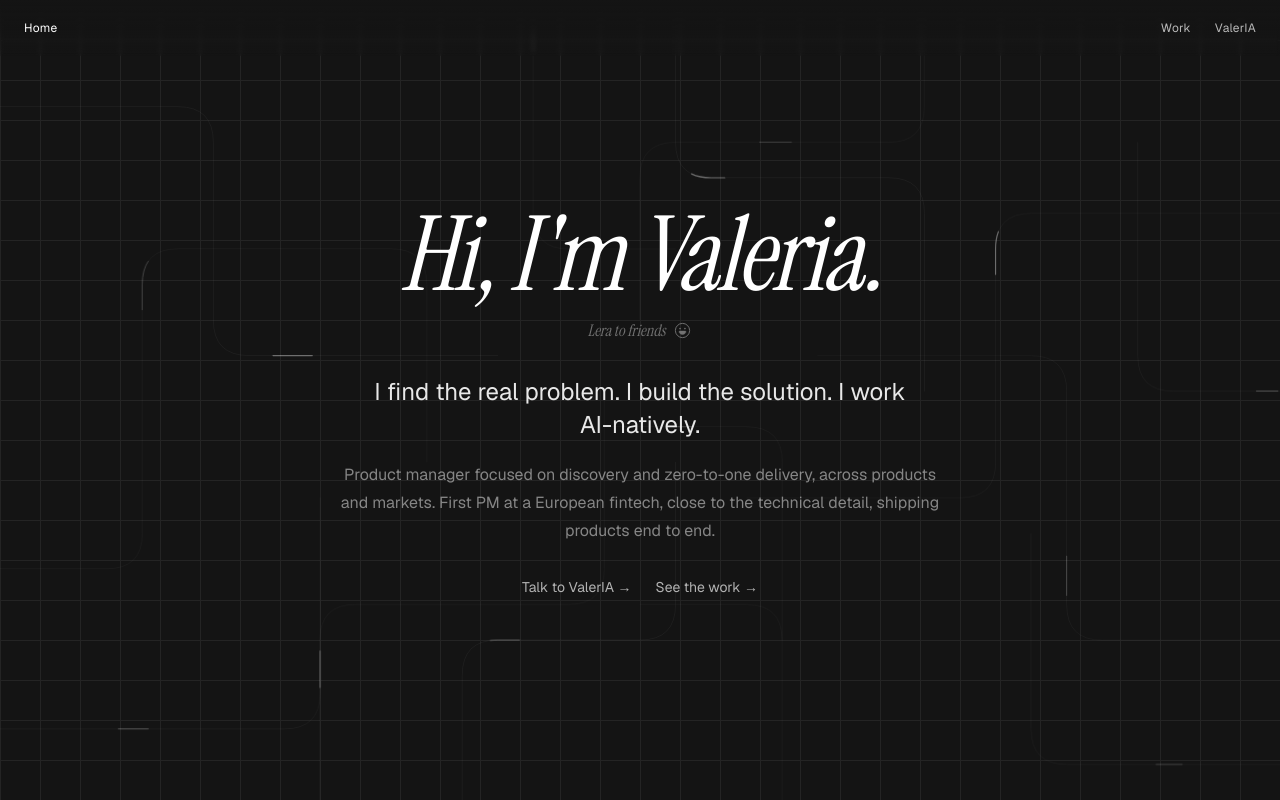
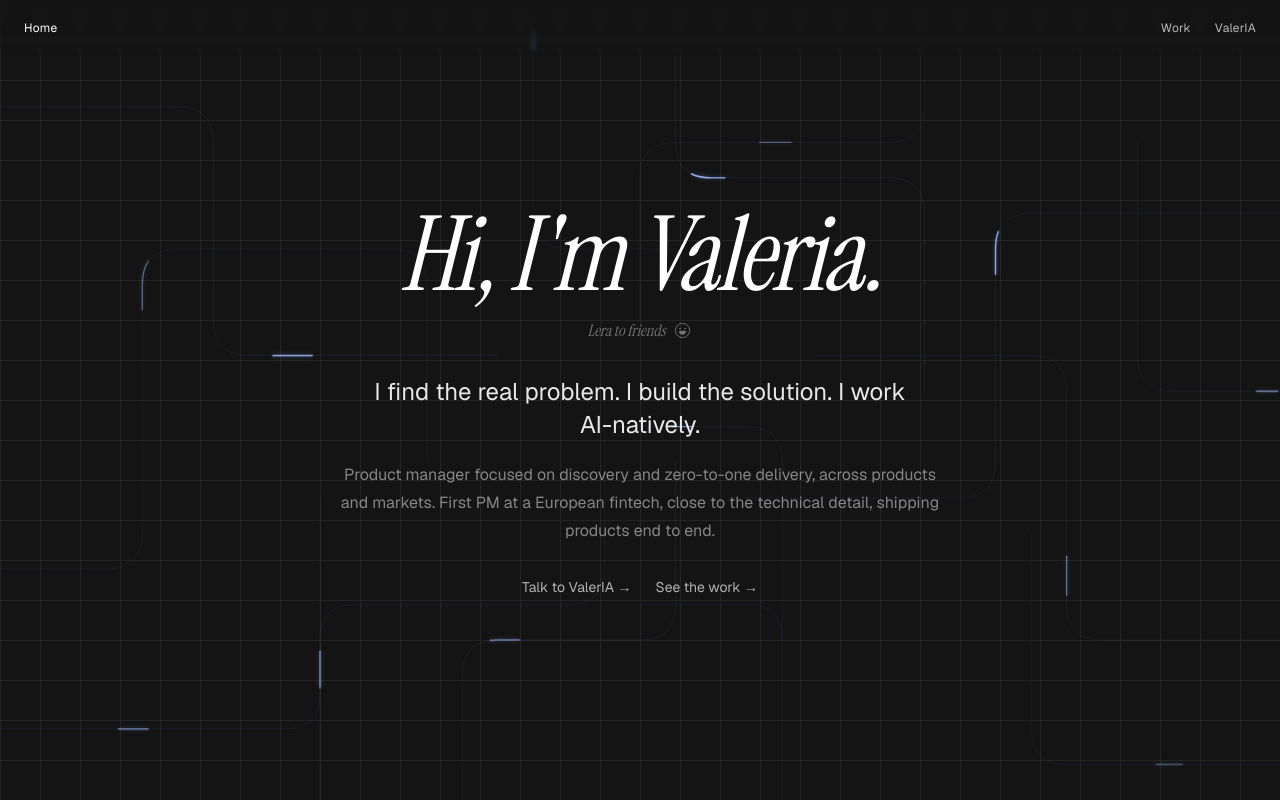
Before and after one commit to valgreco/portfolio-, a Next.js app: page / in a window 1280 px wide. Shown: the top 800 px of the page. Built offline with nearby package versions, Linux system fonts and the light colour scheme.

Commit message:
Grid flow: back to the blue streaks (ties to the globe)

```diff
--- a/components/GridFlow.tsx
+++ b/components/GridFlow.tsx
@@ -37,16 +37,17 @@ export default function GridFlow() {
         {PATHS.map((p, i) => (
           <g key={i}>
             {/* faint static track */}
-            <path d={p.d} stroke="rgba(255,255,255,0.05)" strokeWidth="1" strokeLinecap="round" />
-            {/* even streak travelling the line, subtle white */}
+            <path d={p.d} stroke="rgba(130,160,255,0.09)" strokeWidth="1.1" strokeLinecap="round" />
+            {/* even streak of light travelling the line */}
             <path
               d={p.d}
-              stroke={`rgba(255,255,255,${(p.op * 0.4).toFixed(2)})`}
-              strokeWidth={Math.max(1, p.w - 0.3)}
+              stroke={`rgba(165,195,255,${p.op})`}
+              strokeWidth={p.w}
               strokeLinecap="round"
               pathLength={1000}
               style={{
                 strokeDasharray: "52 948",
+                filter: "drop-shadow(0 0 3px rgba(120,160,255,0.5))",
                 animation: `grid-flow ${p.dur}s linear ${p.delay}s infinite`,
               }}
             />
```
